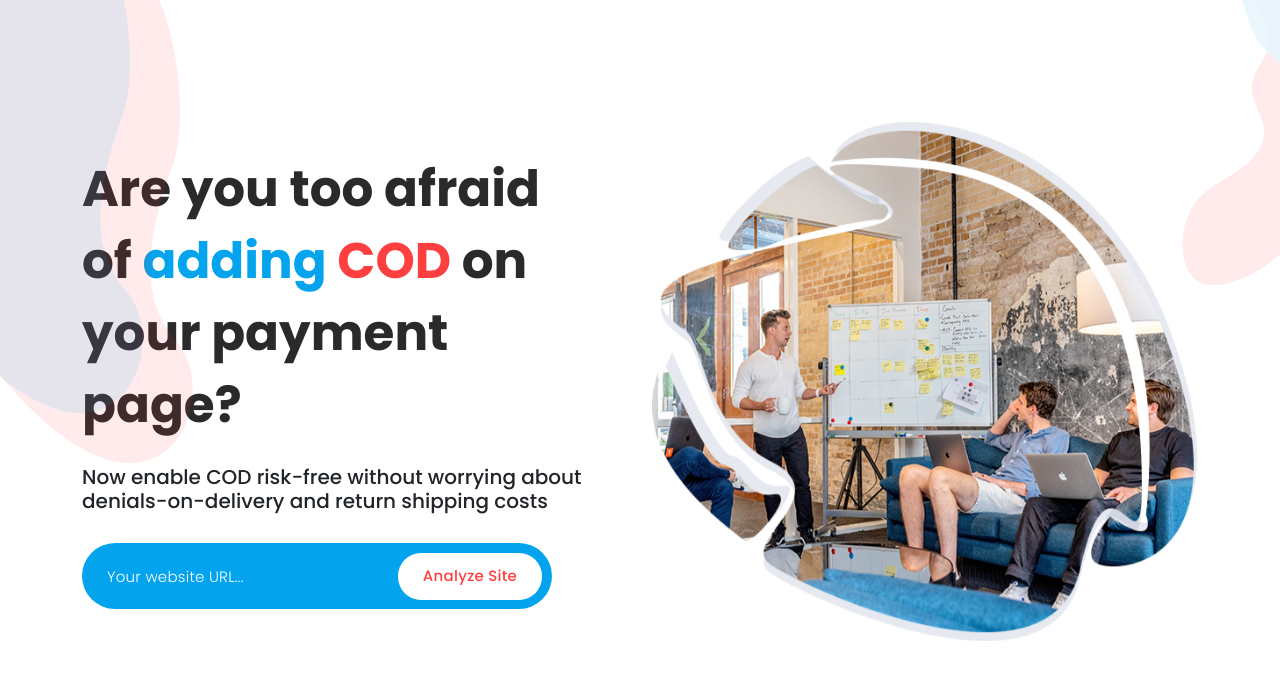
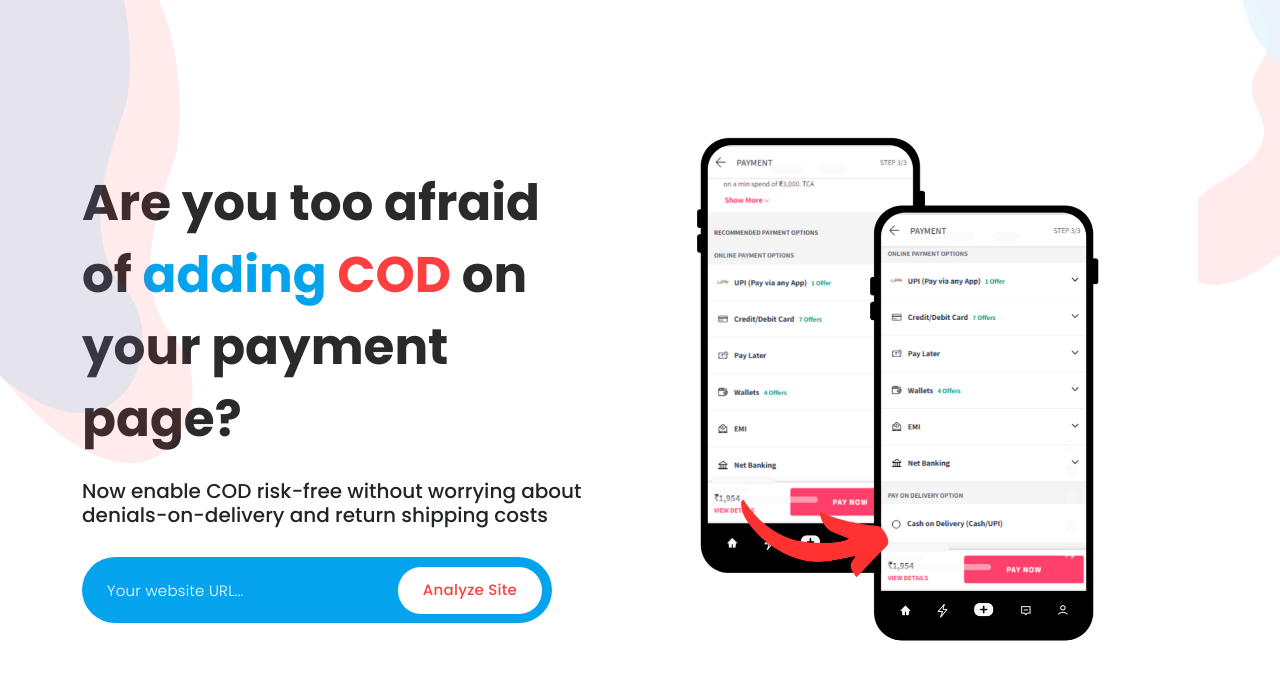
Before and after one commit to umaditya/deliveryPe-Website, a plain HTML site: page index.html in a window 1280 px wide. Shown: the part 104-800 px from the top of the page. Drawn offline with Linux system fonts and the light colour scheme.

Commit message:
homepage image change

```diff
--- a/index.html
+++ b/index.html
@@ -10,7 +10,7 @@
     <link rel="preconnect" href="https://fonts.gstatic.com">
     <link href="https://fonts.googleapis.com/css2?family=Poppins:wght@100;200;300;400;500;600;700;800;900&display=swap" rel="stylesheet">
 
-    <title>Space Dynamic - SEO HTML5 Template</title>
+    <title>DeliveryPe-Customer Credibility</title>
 
     <!-- Bootstrap core CSS -->
     <link href="vendor/bootstrap/css/bootstrap.min.css" rel="stylesheet">
@@ -100,7 +100,7 @@ https://templatemo.com/tm-562-space-dynamic
             </div>
             <div class="col-lg-6">
               <div class="right-image wow fadeInRight" data-wow-duration="1s" data-wow-delay="0.5s">
-                <img src="assets/images/banner-right-image.png" alt="team meeting">
+                <img src="assets/images/payment3.png" alt="team meeting">
 
               </div>
             </div>
```
Also changed, not shown: assets/images/payment3.png (added).
